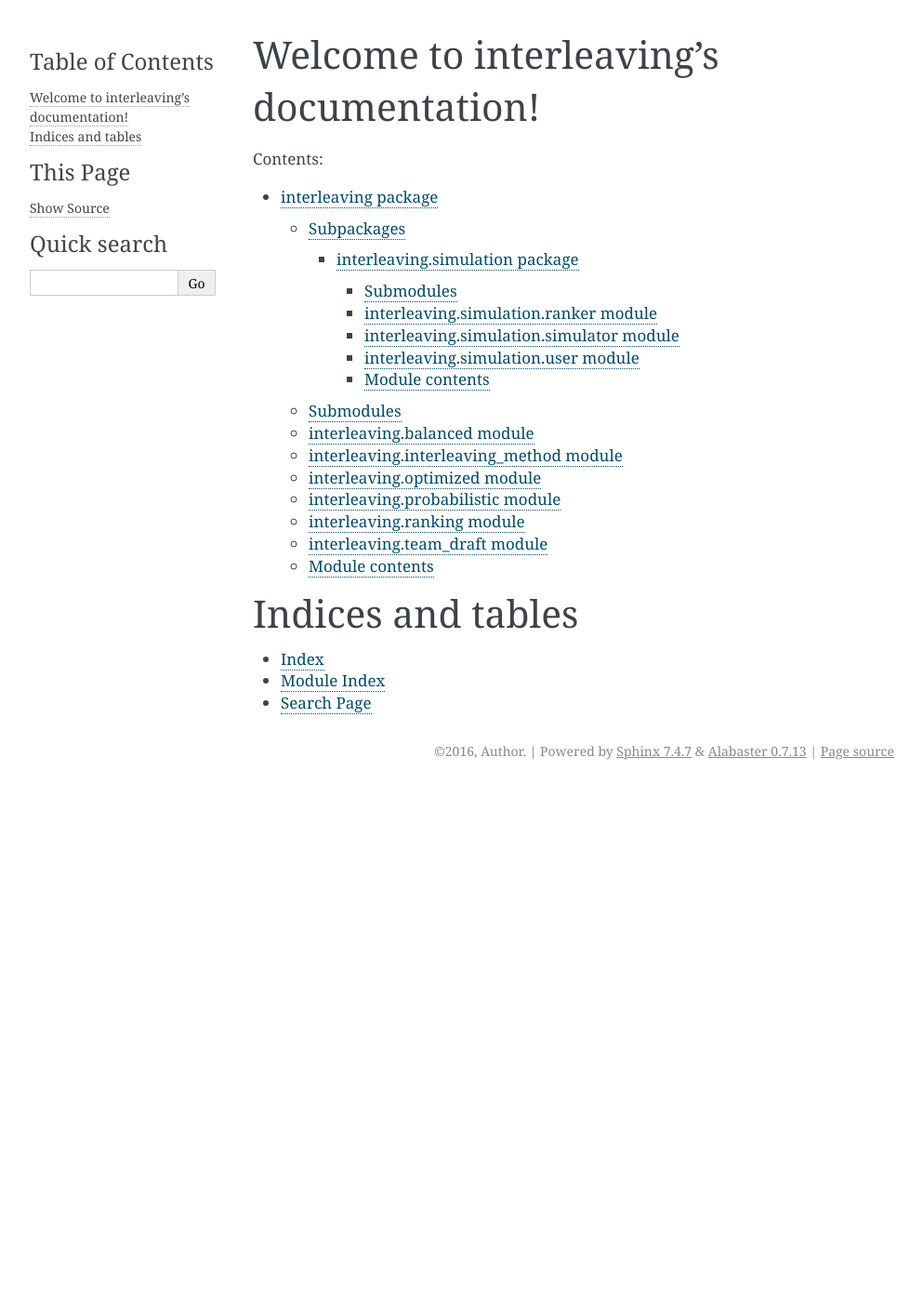
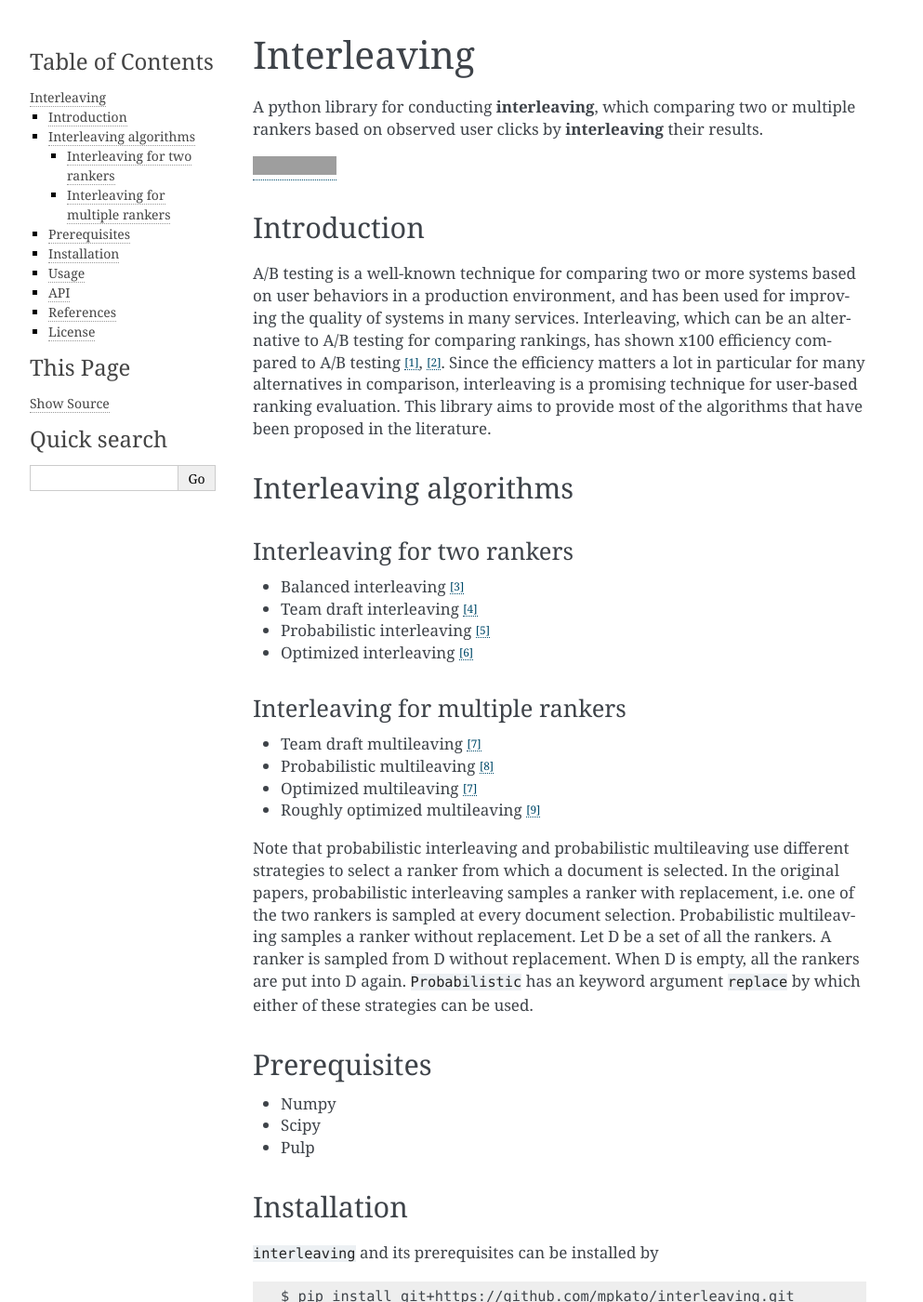
Before and after one commit to mpkato/interleaving, a Sphinx documentation site: the page built from docs/source/index.rst, in a window 1280 px wide and 1400 px high. Shown: the whole window at 93% size, without its empty margins (148-1141 px from the left). Built offline with Sphinx 7.4.7, drawn with Linux system fonts in a browser that asks for light colours; some of the changed text lies outside the part shown; grey boxes are pictures that could not be loaded.

Commit message:
Update index.rst so that it has same information as README.md.
To make index.rst, I used the following command first:

  pandoc --from markdown --to rst README.md > docs/source/index.rst

then adds some links.

```diff
--- a/docs/source/index.rst
+++ b/docs/source/index.rst
@@ -1,12 +1,112 @@
-.. interleaving documentation master file, created by
-   sphinx-quickstart on Wed Oct 12 11:05:57 2016.
-   You can adapt this file completely to your liking, but it should at least
-   contain the root `toctree` directive.
+Interleaving
+============
 
-Welcome to interleaving's documentation!
-========================================
+A python library for conducting **interleaving**, which comparing two or
+multiple rankers based on observed user clicks by **interleaving** their
+results.
 
-Contents:
+|Circle CI|
+
+Introduction
+------------
+
+A/B testing is a well-known technique for comparing two or more systems
+based on user behaviors in a production environment, and has been used
+for improving the quality of systems in many services. Interleaving,
+which can be an alternative to A/B testing for comparing rankings, has
+shown x100 efficiency compared to A/B testing [1]_, [2]_. Since the efficiency
+matters a lot in particular for many alternatives in comparison,
+interleaving is a promising technique for user-based ranking evaluation.
+This library aims to provide most of the algorithms that have been
+proposed in the literature.
+
+Interleaving algorithms
+-----------------------
+
+Interleaving for two rankers
+~~~~~~~~~~~~~~~~~~~~~~~~~~~~
+
+-  Balanced interleaving [3]_
+-  Team draft interleaving [4]_
+-  Probabilistic interleaving [5]_
+-  Optimized interleaving [6]_
+
+Interleaving for multiple rankers
+~~~~~~~~~~~~~~~~~~~~~~~~~~~~~~~~~
+
+-  Team draft multileaving [7]_
+-  Probabilistic multileaving [8]_
+-  Optimized multileaving [7]_
+-  Roughly optimized multileaving [9]_
+
+Note that probabilistic interleaving and probabilistic multileaving use
+different strategies to select a ranker from which a document is
+selected. In the original papers, probabilistic interleaving samples a
+ranker with replacement, i.e. one of the two rankers is sampled at every
+document selection. Probabilistic multileaving samples a ranker without
+replacement. Let D be a set of all the rankers. A ranker is sampled from
+D without replacement. When D is empty, all the rankers are put into D
+again. ``Probabilistic`` has an keyword argument ``replace`` by which
+either of these strategies can be used.
+
+Prerequisites
+-------------
+
+-  Numpy
+-  Scipy
+-  Pulp
+
+Installation
+------------
+
+``interleaving`` and its prerequisites can be installed by
+
+.. code:: bash
+
+    $ pip install git+https://github.com/mpkato/interleaving.git
+
+An alternative can be
+
+.. code:: bash
+
+    $ git clone git+https://github.com/mpkato/interleaving.git
+    $ cd interleaving
+    $ python setup.py install
+
+Usage
+-----
+
+.. code:: python
+
+    >>> import interleaving
+    >>>
+    >>> a = [1, 2, 3, 4, 5] # Ranking 1
+    >>> b = [4, 3, 5, 1, 2] # Ranking 2
+    >>> method = interleaving.TeamDraft([a, b]) # initialize an interleaving method
+    >>>
+    >>> ranking = method.interleave() # interleaving
+    >>> ranking
+    [1, 4, 2, 3, 5]
+    >>>
+    >>> clicks = [0, 2] # observed clicks, i.e. documents 1 and 2 are clicked
+    >>> result = interleaving.TeamDraft.evaluate(ranking, clicks)
+    >>> result # (0, 1) indicates Ranking 1 won Ranking 2.
+    [(0, 1)]
+    >>>
+    >>> clicks = [1, 3] # observed clicks, i.e. documents 4 and 3 are clicked
+    >>> result = interleaving.TeamDraft.evaluate(ranking, clicks)
+    >>> result # (1, 0) indicates Ranking 2 won Ranking 1.
+    [(1, 0)]
+    >>>
+    >>> clicks = [0, 1] # observed clicks, i.e. documents 1 and 4 are clicked
+    >>> result = interleaving.TeamDraft.evaluate(ranking, clicks)
+    >>> result # if (0, 1) or (1, 0) does not appear in the result,
+    >>>        # it indicates a tie between Rankings 1 and 2.
+    []
+
+
+API
+-----
 
 .. toctree::
    :maxdepth: 4
@@ -14,9 +114,32 @@ Contents:
    interleaving
 
 
-Indices and tables
-==================
+References
+----------
 
-* :ref:`genindex`
-* :ref:`modindex`
-* :ref:`search`
+.. [1] Chapelle et al. "Large-scale Validation and Analysis of Interleaved
+   Search Evaluation." ACM TOIS 30.1 (2012): 6.
+.. [2] Schuth, Hofmann, Radlinski. "Predicting Search Satisfaction Metrics
+   with Interleaved Comparisons." SIGIR 2015.
+.. [3] Joachims. "Evaluating retrieval performance using clickthrough data".
+   Text Mining 2003.
+.. [4] Radlinski, Kurup, and Joachims. "How does clickthrough data reflect
+   retrieval quality?" CIKM 2008.
+.. [5] Hofmann, Whiteson, and de Rijke. "A probabilistic method for
+   inferring preferences from clicks." CIKM 2011.
+.. [6] Radlinski and Craswell. "Optimized Interleaving for Online Retrieval
+   Evaluation." WSDM 2013.
+.. [7] Schuth et al. "Multileaved Comparisons for Fast Online Evaluation."
+   CIKM 2014.
+.. [8] Schuth et al. "Probabilistic Multileave for Online Retrieval
+   Evaluation." SIGIR 2015.
+.. [9] Manabe et al. "A Comparative Live Evaluation of Multileaving Methods
+   on a Commercial cQA Search", SIGIR 2017.
+
+License
+-------
+
+MIT License (see `LICENSE <https://github.com/mpkato/interleaving/blob/master/LICENSE>`_ file).
+
+.. |Circle CI| image:: https://circleci.com/gh/mpkato/interleaving.svg?&style=shield
+   :target: https://circleci.com/gh/mpkato/interleaving
```
